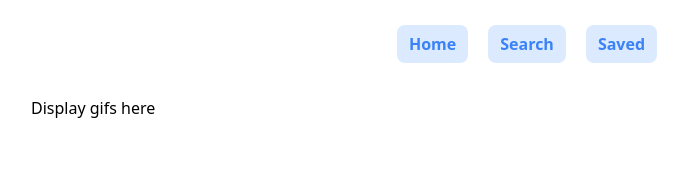
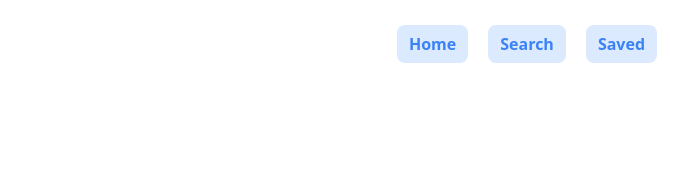
Before and after one commit to philipchristopher/giphy-search, a React (Vite) app: page /saved in a window 1280 px wide. Shown: the top 186 px of the page, without its empty margins (113-801 px from the left). Built offline with nearby package versions, Linux system fonts and the light colour scheme.

Commit message:
feat: display Gifs UI on SavedPage

```diff
--- a/src/routes/SavedPage.tsx
+++ b/src/routes/SavedPage.tsx
@@ -1,15 +1,15 @@
 import { GifList } from "../components/GifList";
+import { useGifContext } from "../context/useGifContext";
 
 /**
  * Displays the gifs saved by the user.
  */
 const SavedPage = () => {
-  //   const { gifs } = useSearchGifs();
+  const { savedGifs } = useGifContext();
 
   return (
     <div className="space-y-10">
-      <p>Display gifs here</p>
-      <GifList gifs={[]} />
+      <GifList gifs={savedGifs} />
     </div>
   );
 };
```
